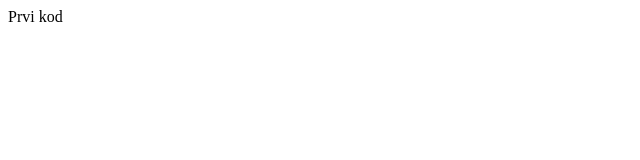
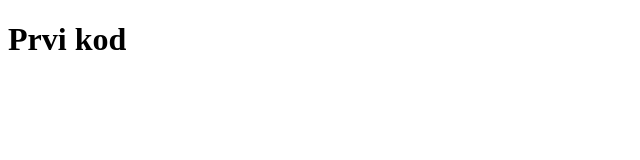
Before and after one commit to nemanjamilic/project.nemanja, a plain HTML site: page index.html in a window 1280 px wide. Shown: the whole page, without its empty margins (0-640 px from the left). Drawn offline with Linux system fonts and the light colour scheme.

Commit message:
Update index.html

```diff
--- a/index.html
+++ b/index.html
@@ -2,6 +2,6 @@
 <html>
 <head>
   <title>Projekat druge grupe</title></head>
-<body><h>Prvi kod</h>
+<body><h1>Prvi kod</h1>
   </body>
 </html>
```
